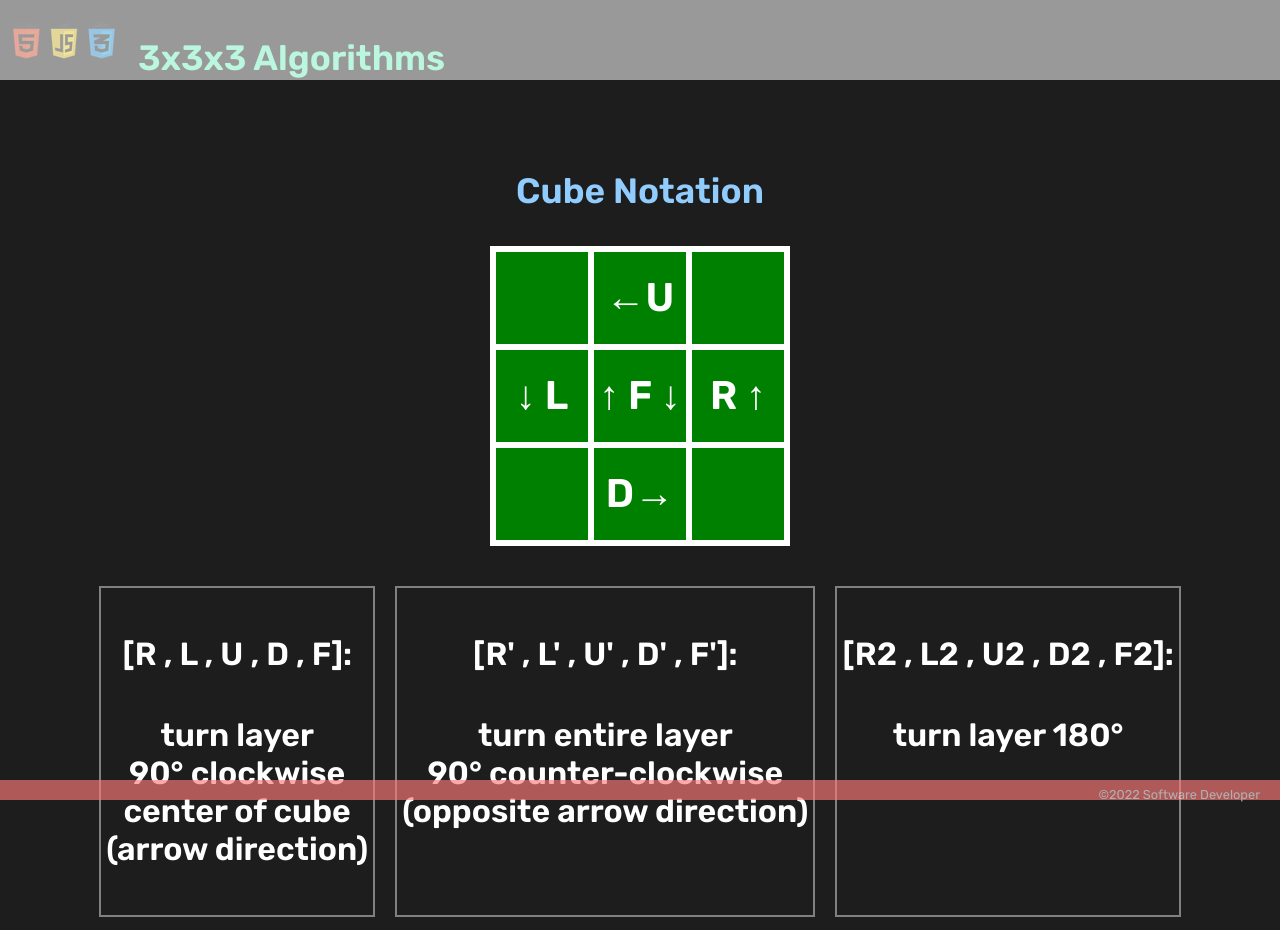
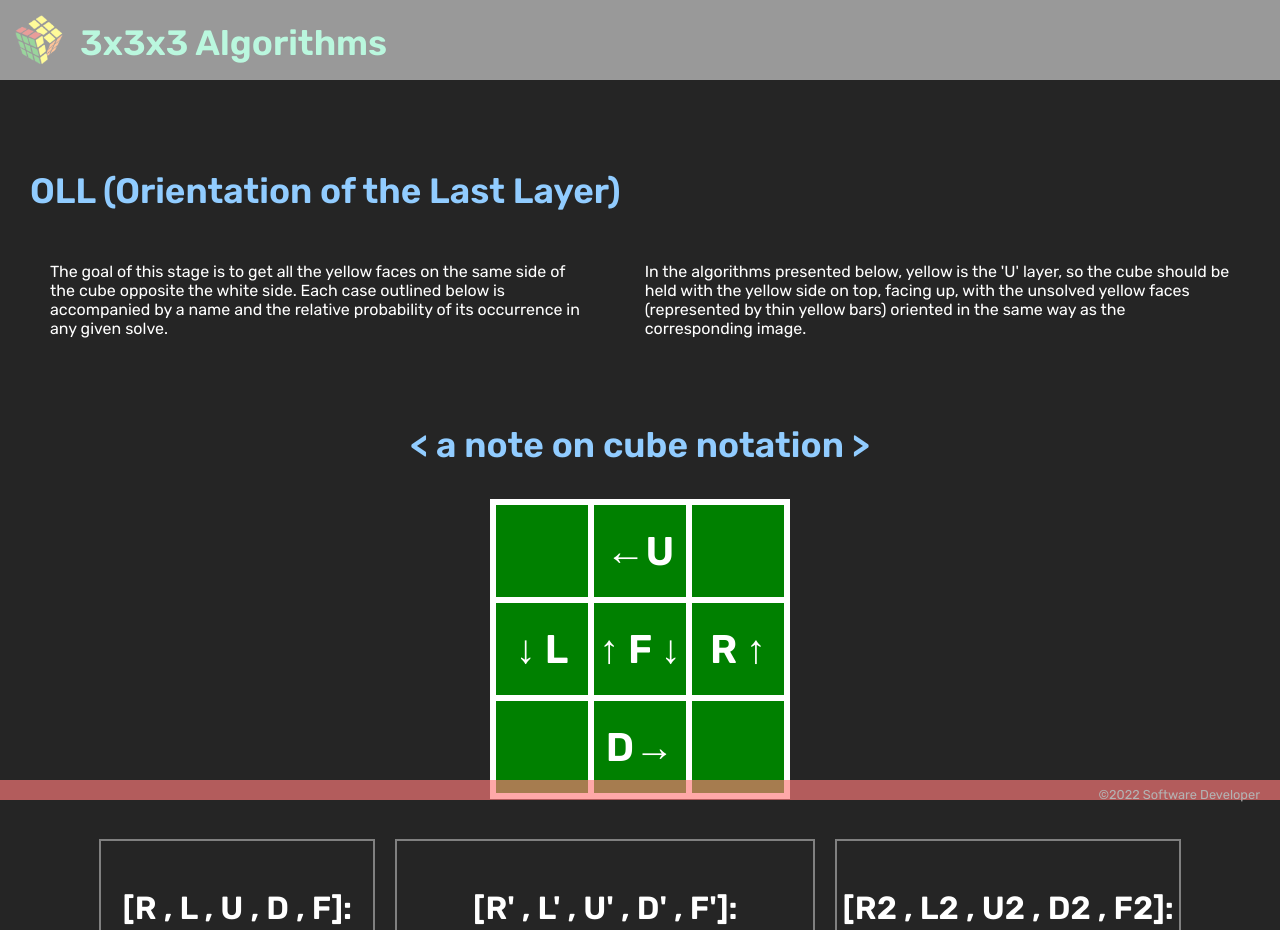
Before and after one commit to ryan-j-parker/3x3x3-algorithms, a plain HTML site: page index.html in a window 1280 px wide. Shown: the top 930 px of the page. Drawn offline with Linux system fonts and the light colour scheme.

Commit message:
adjust layout and improve overall style

```diff
--- a/index.html
+++ b/index.html
@@ -18,13 +18,27 @@
 <body>
 
     <header>
-        <img src="/assets/html_css_js.png">
+        <img id="rubiks-banner" src="/assets/rubiks-banner-cropped.png">
         <h1 id="name-header">3x3x3 Algorithms</h1>
     </header>
 
     <main>
+
+        <div class="header">
+            <h1>OLL (Orientation of the Last Layer)</h1>
+            <div class="oll-exp">
+                <p class="oll-1">The goal of this stage is to get all the yellow faces on the same side
+                of the cube opposite the white side. Each case outlined below is accompanied by a name and
+                the relative probability of its occurrence in any given solve.</p>
+                <p class="oll-2">In the algorithms presented below, yellow is the 'U' layer,
+                so the cube should be held with the yellow side on top, facing up, with the unsolved
+                yellow faces (represented by thin yellow bars) oriented in the same way as the corresponding image.</p>
+            </div>
+        </div>
+
+
         <div class="example-container">
-            <h1>Cube Notation</h1>
+            <h1>&lt; a note on cube notation &gt;</h1>
 
             <div class="ex-cube">
                 <div class="parentEx">
@@ -43,7 +57,7 @@
             <div class="move-notation">
 
                 <div class="moves" id="move-1">
-                        <h4>[R ,  L ,  U ,  D ,  F]:</h4>
+                    <h4>[R , L , U , D , F]:</h4>
                     <h4>turn layer <br>
                         90&deg; clockwise<br>
                         center of cube<br>
@@ -51,33 +65,24 @@
                 </div>
 
                 <div class="moves" id="move-2">
-                        <h4>[R' ,  L' ,  U' ,  D' ,  F']:</h4>
+                    <h4>[R' , L' , U' , D' , F']:</h4>
                     <h4>turn entire layer<br>
                         90&deg; counter-clockwise<br>
                         (opposite arrow direction)</h4>
                 </div>
 
                 <div class="moves" id="move-3">
-                        <h4>[R2 ,  L2 ,  U2 ,  D2 ,  F2]:</h4>
+                    <h4>[R2 , L2 , U2 , D2 , F2]:</h4>
                     <h4>turn layer 180&deg;</h4>
                 </div>
 
                 <div class="moves" id="move-4">
-                        <h4>[Rw ,  Lw ,  Uw ,  Dw,  Fw]:</h4>
+                    <h4>[Rw , Lw , Uw , Dw, Fw]:</h4>
                     <h4>turn outermost<br>
                         two layers 90&deg;</h4>
                 </div>
             </div>
 
-        </div>
-
-        <div class="header">
-            <h1>OLL (Orientation of the Last Layer)</h1>
-            <p>The yellow side should be oriented so that
-                it's the top side of the cube. The bottom
-                edge of the image represents the closest (top-front)
-                edge of the cube.
-            </p>
         </div>
 
         <div class="oll-container">
--- a/styles/global.css
+++ b/styles/global.css
@@ -15,7 +15,7 @@ header {
     top: 0;
     display: flex;
     align-items: center;
-    background-color: black;
+    background-color: rgb(0, 0, 0);
     opacity: 40%;
     height: 80px;
 }
@@ -23,7 +23,7 @@ header {
 main {
     padding: 20px;
     color: white;
-    background-color: rgb(29, 29, 29);
+    background-color: rgb(37, 37, 37);
 }
 
 footer {
@@ -37,6 +37,23 @@ footer {
     opacity: 65%;
     height: 20px;
     color: white;
+}
+
+#rubiks-banner {
+    height: 50px;
+    width: auto;
+    z-index: 50;
+    opacity: 1;
+    position: absolute;
+}
+
+#name-header {
+    display: flex;
+    align-items: center;
+    justify-content: center;
+    position: relative;
+    left: 70px;
+    top: -15px;
 }
 
 #name-header {
@@ -57,15 +74,25 @@ footer {
     justify-content: space-between;
 }
 
+.oll-exp {
+    display: flex;
+}
+
+.oll-1, .oll-2 {
+    margin-right: 30px;
+    margin-left: 30px;
+}
+
+/*
 .header p {
     display: flex;
     flex-wrap: wrap;
-    font-size: 1.8rem;
+    font-size: 1.4rem;
     padding-left: 60px;
     padding-right: 60px;
     padding-top: 10px;
     padding-bottom: 10px;
-}
+} */
 
 h1 {
     margin-top: 60px;
@@ -89,6 +116,7 @@ h4 {
 }
 
 h5 {
+    color: lightcoral;
     text-align: center;
     font-size: 2rem;
     padding: 10px;
```
Also changed, not shown: assets/rubiks-banner-cropped.png (added), assets/rubiks-banner.png (added). Lines whose indentation alone changed are shown as unchanged.
